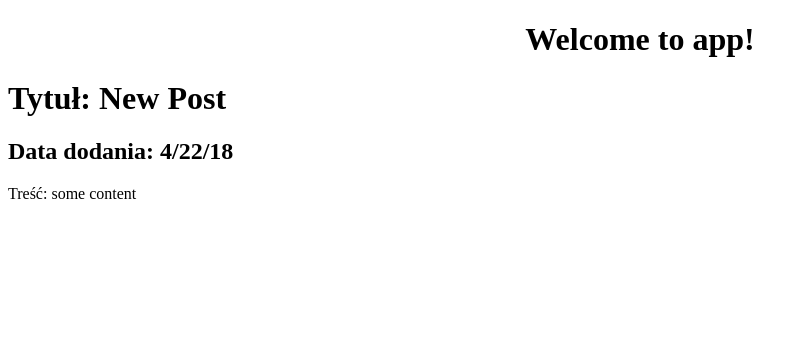
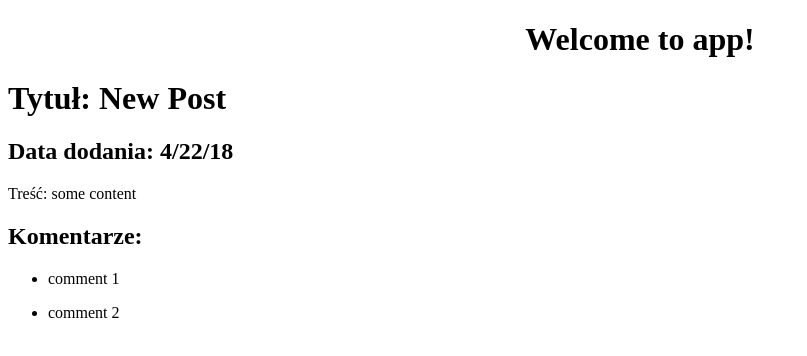
Before and after one commit to KruszekPL/PJA.S6.BIU.Lab, an Angular app in the folder Lab.03/blog-demo/: page / in a window 1280 px wide. Shown: the top 356 px of the page, without its empty margins (0-807 px from the left). Built offline with nearby package versions, Linux system fonts and the light colour scheme.

Commit message:
Task.03 completed - Passing model between components

```diff
--- a/Lab.03/blog-demo/src/app/blog-post/blog-post.component.html
+++ b/Lab.03/blog-demo/src/app/blog-post/blog-post.component.html
@@ -1,3 +1,9 @@
 <h1>Tytuł: {{post.title}}</h1>
 <h2>Data dodania: {{post.date | date: 'shortDate'}}</h2>
 <span>Treść: {{post.content}}</span>
+<h2>Komentarze:</h2>
+<ul>
+    <li *ngFor="let comment of post.comments">
+        <post-comment [comment]="comment"></post-comment>
+    </li>
+</ul>
--- a/Lab.03/blog-demo/src/app/post-comment/post-comment.component.html
+++ b/Lab.03/blog-demo/src/app/post-comment/post-comment.component.html
@@ -0,0 +1,3 @@
+<p>
+    {{comment}}
+</p>
--- a/Lab.03/blog-demo/src/app/post-comment/post-comment.component.ts
+++ b/Lab.03/blog-demo/src/app/post-comment/post-comment.component.ts
@@ -1,7 +1,10 @@
-import { Component } from "@angular/core";
+import { Component, Input } from "@angular/core";
 
 @Component({
-    selector:'post-comment',
-    template:'./post-comment.component.html'
+    selector: 'post-comment',
+    templateUrl: './post-comment.component.html',
+    styleUrls: ['./post-comment.component.css']
 })
-export class PostCommentComponent{}
+export class PostCommentComponent{
+    @Input() comment: string;
+}
```
Also changed, not shown: Lab.03/blog-demo/src/app/post-comment/post-comment.component.css (added).
